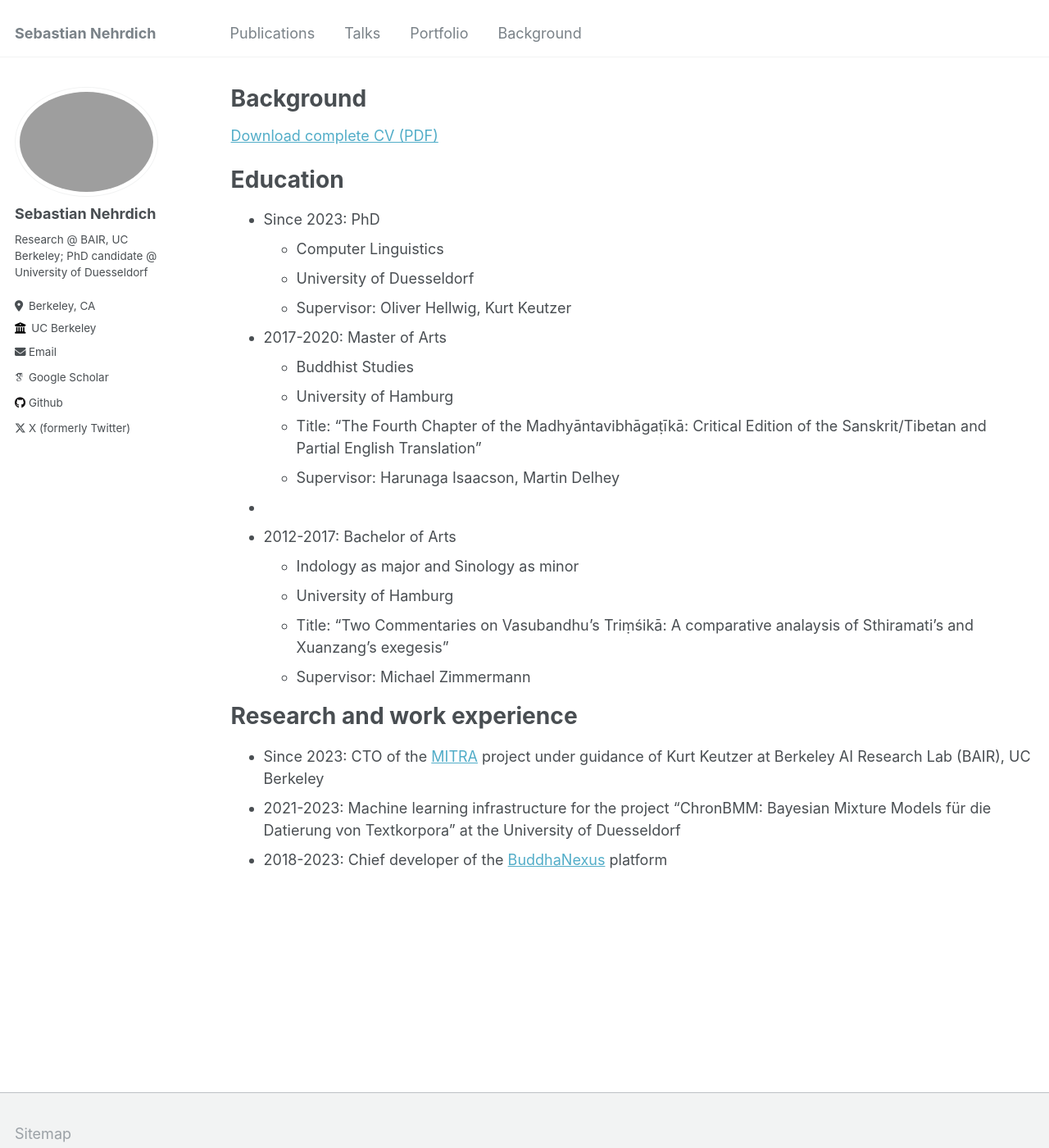
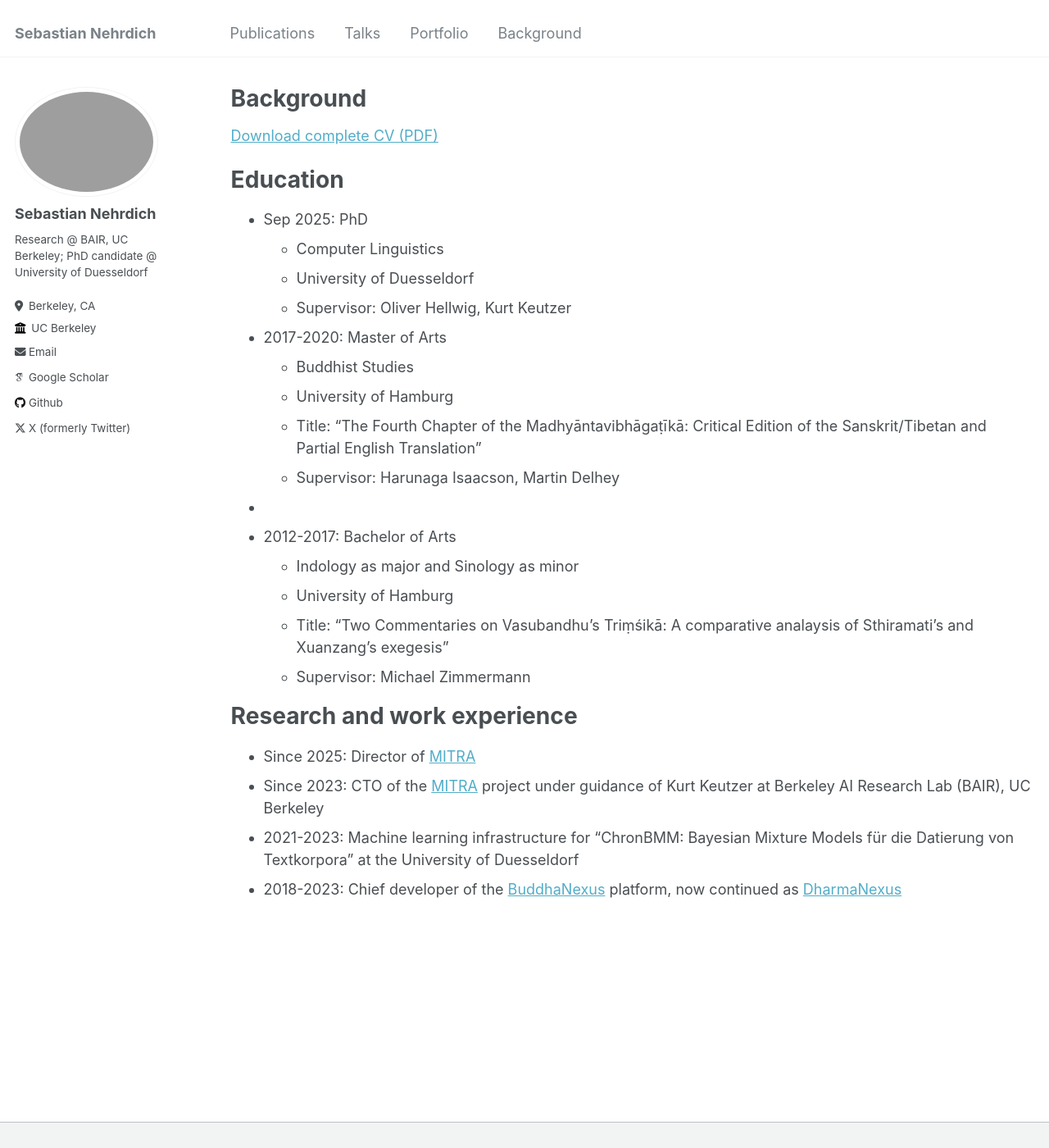
Before and after one commit to sebastian-nehrdich/sebastian-nehrdich.github.io, a Jekyll site: the page built from _pages/cv.md, in a window 1280 px wide and 1400 px high. Shown: the whole window at 82% size. Built offline with Jekyll 4.4.1, drawn with Linux system fonts in a browser that asks for light colours; some web fonts are replaced.

```diff
--- a/_pages/cv.md
+++ b/_pages/cv.md
@@ -13,7 +13,7 @@ redirect_from:
 
 Education
 ======
-* Since 2023: PhD
+* Sep 2025: PhD
   * Computer Linguistics
   * University of Duesseldorf
   * Supervisor: Oliver Hellwig, Kurt Keutzer
@@ -28,13 +28,14 @@ Education
 * 2012-2017: Bachelor of Arts
   * Indology as major and Sinology as minor
   * University of Hamburg
-  * Title: "Two Commentaries on Vasubandhu's Triṃśikā: A comparative analaysis of Sthiramati's and Xuanzang's exegesis"
+  * Title: "Two Commentaries on Vasubandhu’s Triṃśikā: A comparative analaysis of Sthiramati’s and Xuanzang’s exegesis"
   * Supervisor: Michael Zimmermann
 
 
 
 Research and work experience
 ======
+* Since 2025: Director of [MITRA](https://dharmamitra.org)
 * Since 2023: CTO of the [MITRA](https://dharmamitra.org) project under guidance of Kurt Keutzer at Berkeley AI Research Lab (BAIR), UC Berkeley
-* 2021-2023: Machine learning infrastructure for the project "ChronBMM: Bayesian Mixture Models für die Datierung von Textkorpora" at the University of Duesseldorf
-* 2018-2023: Chief developer of the [BuddhaNexus](https://buddhanexus.org) platform
+* 2021-2023: Machine learning infrastructure for "ChronBMM: Bayesian Mixture Models für die Datierung von Textkorpora" at the University of Duesseldorf
+* 2018-2023: Chief developer of the [BuddhaNexus](https://buddhanexus.org) platform, now continued as [DharmaNexus](https://dharmanexus.org)
```
Also changed, not shown: _pages/about.md (+3 -3 lines), _pages/background.md (+2 -1 lines).
